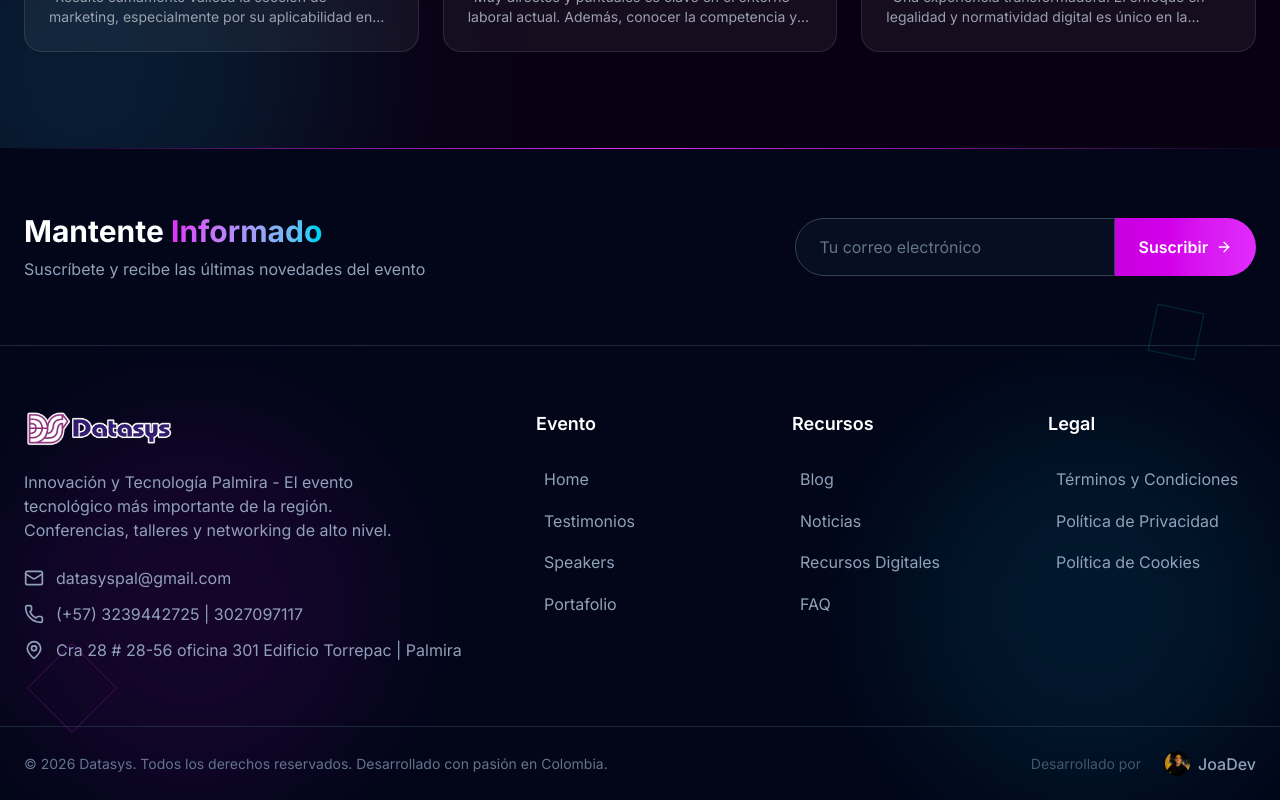
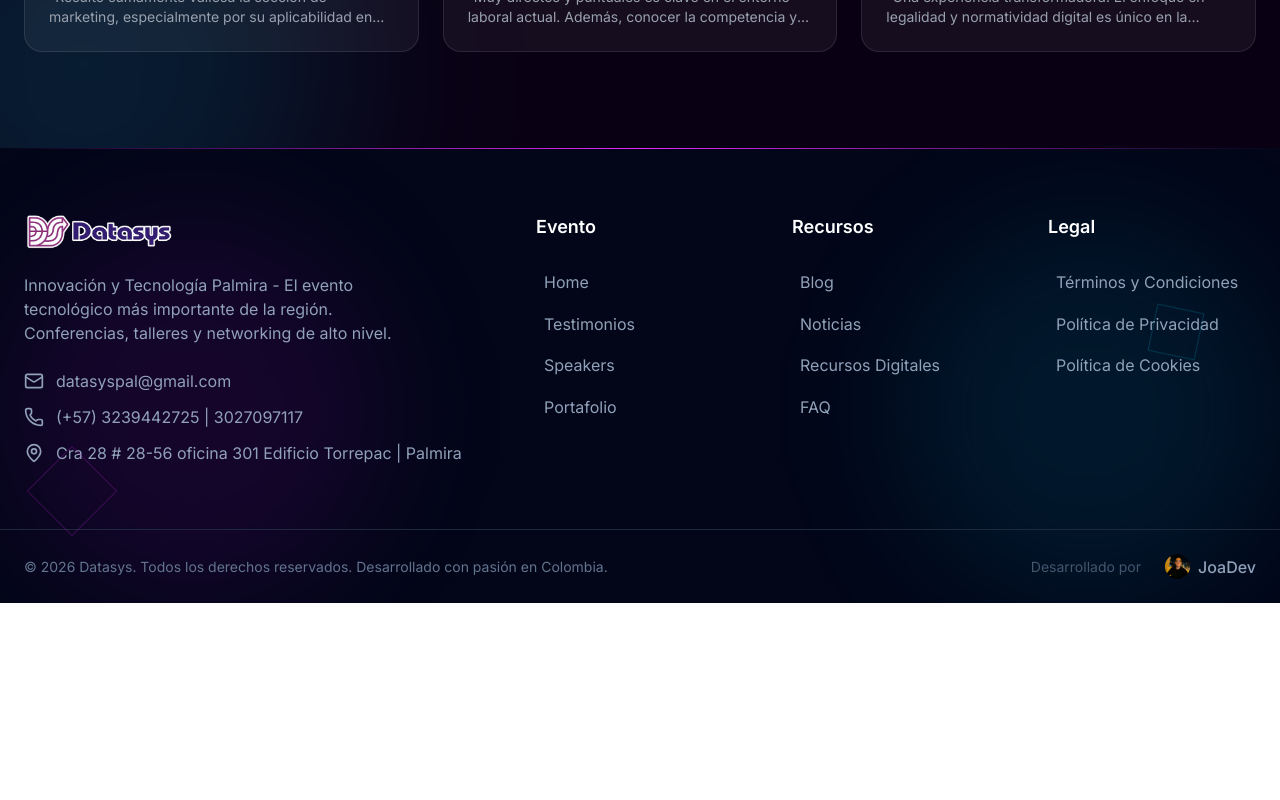
Before and after one commit to Johann01H/technology-event, a Next.js app: page /landing/home in a window 1280 px wide. Shown: the part 5702-6502 px from the top of the page. After the commit the page ends 6305 px from the top, so only its background shows below. Built offline with nearby package versions, Linux system fonts and the light colour scheme.

Commit message:
Upload changes :)

```diff
--- a/app/landing/components/CustomFooter.tsx
+++ b/app/landing/components/CustomFooter.tsx
@@ -36,37 +36,6 @@ return (
         <div className="absolute bottom-0 right-0 w-96 h-96 bg-cyan-500/10 rounded-full blur-3xl" />
     </div>
 
-    {/* Newsletter Section */}
-    <div className="relative border-b border-slate-800">
-        <div className="container mx-auto px-6 py-16">
-            <div className="flex flex-col lg:flex-row items-center justify-between gap-8">
-                <div className="text-center lg:text-left">
-                    <h3 className="text-2xl md:text-3xl font-bold text-white mb-2">
-                        Mantente{" "}
-                        <span className="text-transparent bg-clip-text bg-linear-to-r from-fuchsia-500 to-cyan-400">
-                            Informado
-                        </span>
-                    </h3>
-                    <p className="text-slate-400">
-                        Suscríbete y recibe las últimas novedades del evento
-                    </p>
-                </div>
-                <div className="flex w-full lg:w-auto">
-                    <div className="relative flex-1 lg:w-80">
-                        <input type="email" placeholder="Tu correo electrónico"
-                            className="w-full px-6 py-4 bg-slate-900/50 border border-slate-700 rounded-l-full text-white placeholder:text-slate-500 focus:outline-none focus:border-fuchsia-500 transition-colors" />
-                    </div>
-                    <button
-                        className="px-6 py-4 bg-linear-to-r from-fuchsia-600 to-fuchsia-500 rounded-r-full text-white font-semibold hover:from-fuchsia-500 hover:to-cyan-500 transition-all duration-300 flex items-center gap-2 group">
-                        Suscribir
-                        <ArrowRight className="w-4 h-4 group-hover:translate-x-1 transition-transform" />
-                    </button>
-                </div>
-            </div>
-        </div>
-    </div>
-
-    {/* Main Footer */}
     <div className="relative container mx-auto px-6 py-16">
         <div className="grid grid-cols-1 md:grid-cols-2 lg:grid-cols-5 gap-12">
             {/* Brand Column */}
```
